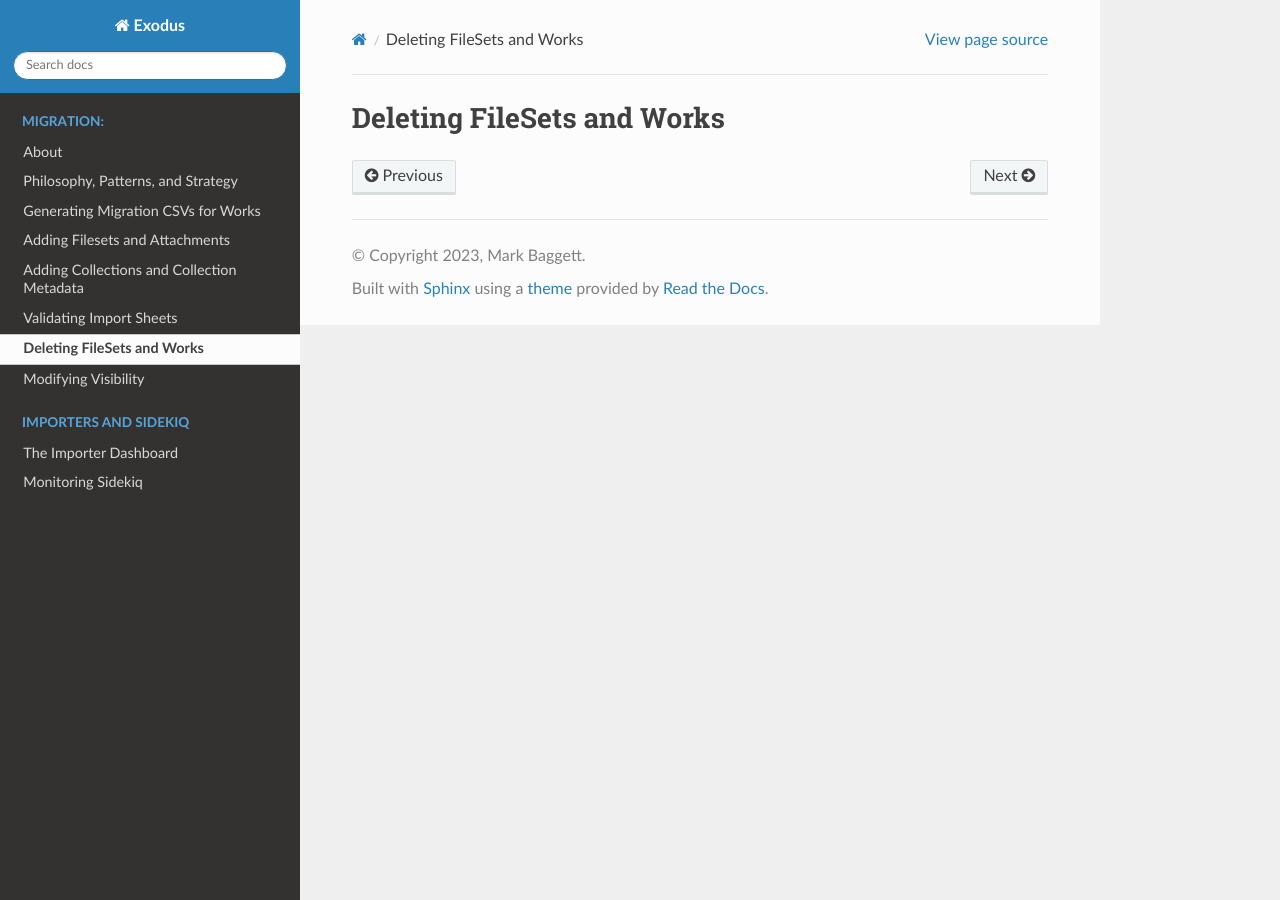
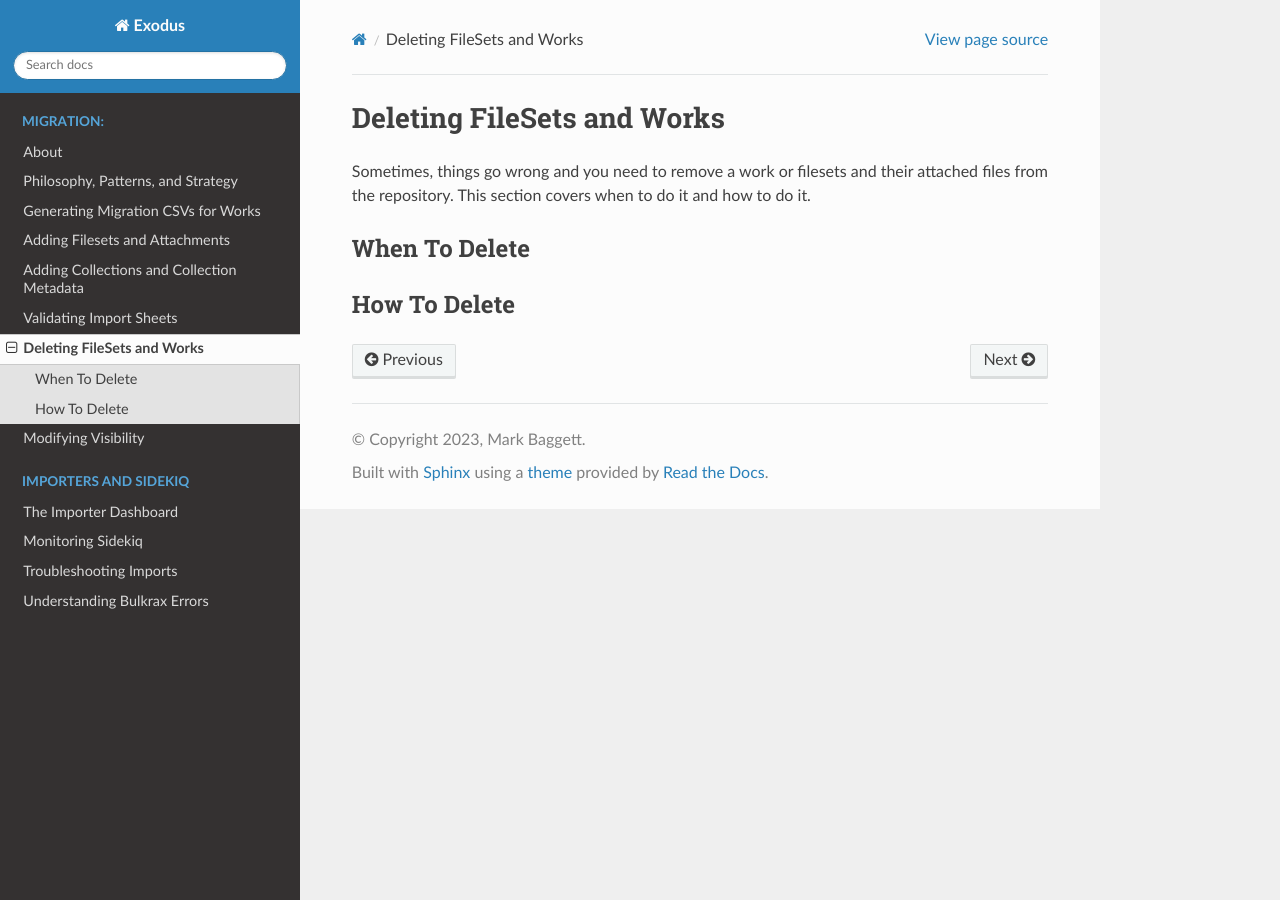
Before and after one commit to markpbaggett/exodus, a Sphinx documentation site: the page built from docs/source/contents/06_deletings_filesets_and_works.rst, in a window 1280 px wide. Built offline with Sphinx 7.4.7 and the Read the Docs theme 2.0.0, drawn with Linux system fonts in a browser that asks for light colours.

Commit message:
Init docs for deleting files.

```diff
--- a/docs/source/contents/06_deletings_filesets_and_works.rst
+++ b/docs/source/contents/06_deletings_filesets_and_works.rst
@@ -1,2 +1,11 @@
 Deleting FileSets and Works
 ###########################
+
+Sometimes, things go wrong and you need to remove a work or filesets and their attached files from the repository. This
+section covers when to do it and how to do it.
+
+When To Delete
+==============
+
+How To Delete
+=============
--- /dev/null
+++ b/docs/source/importers/03_dereferencing_bulkrax_errors.rst
@@ -0,0 +1,2 @@
+Understanding Bulkrax Errors
+============================
```
Also changed, not shown: docs/source/importers/02_troubleshooting_import_jobs.rst (added, +31 -0 lines), docs/source/images/activefedora_object_not_found.png (added), docs/source/images/roth_6370.png (added).
